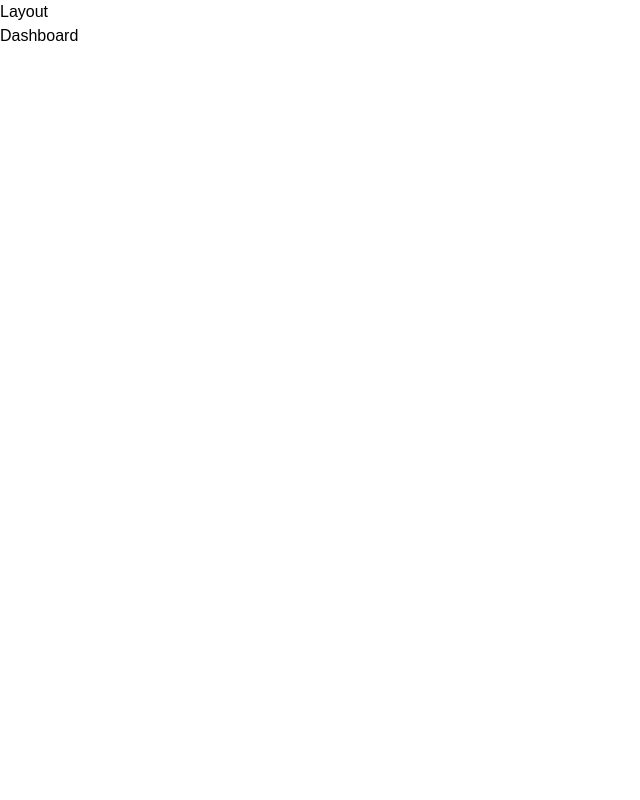
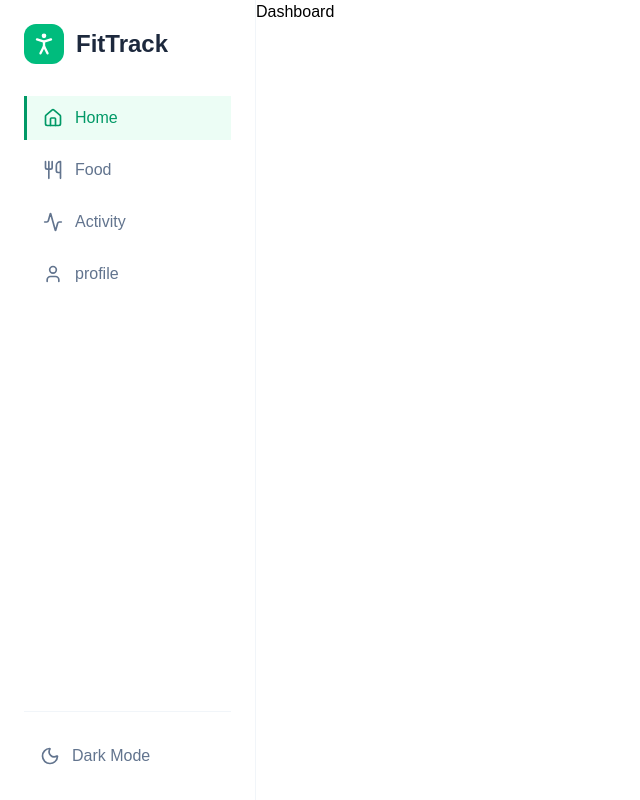
Before and after one commit to Rizwan2005khan/Fitness_Tracker, a React app in the folder client/: page / in a window 1280 px wide. Both pictures are taken after typing "name@example.com", "Sample123" into the empty fields and a click on the button 780 px from the left and 436 px from the top of the page. Shown: the whole page, without its empty margins (0-640 px from the left). Built offline with nearby package versions, Linux system fonts and the light colour scheme; the HTML template or start-up script is replaced by a standard one; a web font is replaced by a local one.

Commit message:
added sidebar functionality

```diff
--- /dev/null
+++ b/client/src/components/BottomNav.tsx
@@ -0,0 +1,26 @@
+import { Activity, Home, User, Utensils } from "lucide-react"
+import { NavLink } from "react-router-dom"
+
+const BottomNav = () => {
+
+    const navItems= [
+        {path: '/', label: 'Home', icon:Home},
+        {path: '/food', label: 'Food', icon: Utensils},
+        {path: '/activity', label: 'Activity', icon:Activity},
+        {path: '/profile', label: 'Profile', icon: User}
+    ]
+  return (
+    <nav className="fixed bottom-0 left-0 right-0 bg-white dark:bg-slate-900 border-t border-slate-100 dark:border-slate-800 px-4 pb-safe lg:hidden transition-colors duration-200">
+        <div className="max-w-lg mx-auto flex flex justify-around items-center h-16">
+            {navItems.map((item) => (
+                <NavLink key={item.path} to={item.path} className={({ isActive}) => `flex flex-col items-center gap-1 px-4 py-2 rounded-xl transition-all duration-200 ${isActive ? 'text-emerald-600 dark:text-emerald-400' : 'text-slate-400 dark:text-slate-500 hover:text-slate-600 dark:hover:text-slate-300'}`}>
+                    <item.icon className="size-5.5" />
+                    <span className="text-xs font-medium">{item.label}</span>
+                </NavLink>
+            ))}
+        </div>
+    </nav>
+  )
+}
+
+export default BottomNav
--- /dev/null
+++ b/client/src/components/Sidebar.tsx
@@ -0,0 +1,47 @@
+import { ActivityIcon, HomeIcon, MoonIcon, PersonStandingIcon, SunIcon, UserIcon, UtensilsIcon } from "lucide-react"
+import { useTheme } from "../context/ThemeContext"
+import { NavLink } from "react-router-dom"
+
+const Sidebar = () => {
+
+    const navItems = [
+        {path: '/', label: 'Home', icon: HomeIcon},
+        {path: '/food', label: 'Food', icon: UtensilsIcon},
+        {path: '/activity', label: 'Activity', icon: ActivityIcon},
+        {path: '/profile', label: 'profile', icon: UserIcon}
+    ]
+
+    const {theme, toggleTheme} = useTheme()
+  return (
+    <nav className="hidden lg:flex flex-col w-64 bg-white dark:bg-slate-900 border-r border-slate-100 dark:border-slate-800 p-6 transition-colors duration-200">
+        <div className="flex items-center gap-3 mb-8">
+            <div className="size-10 rounded-xl bg-emerald-500 flex items-center justify-center">
+                <PersonStandingIcon className="size-7 text-white" />
+            </div>
+            <h1 className="text-2xl font-bold text-slate-800 dark:text-white">FitTrack</h1>
+        </div>
+
+        <div className="flex flex-col gap-2">
+            {navItems.map((item) => (
+                <NavLink key={item.path} to={item.path}
+                className={({ isActive }) => `flex items-center gap-3 px-4 py-2.5 border-l-3 transition-all duration-200 ${isActive ? 'bg-emerald-50 dark:bg-emerald-900/10 text-emerald-600 dark:text-emerald-400 font-medium' : 'text-slate-500 dark:text-slate-400 hover:bg-slate-50 dark:hover:bg-slate-800 hover:text-slate-700 dark:hover:text-slate-200 border-transparent'}`}
+                >
+                    <item.icon className="size-5" />
+                    <span className="text-base">{item.label}</span>
+                </NavLink>
+            ))}
+        </div>
+
+        <div className="mt-auto pt-6 border-t border-slate-100 dark:border-slate-800">
+            <button
+            onClick={toggleTheme}
+             className="flex items-center gap-3 px-4 py-2 5 w-full text-slate-500 dark:text-slate-400 hover:bg-slate-50 dark:hover:bg-slate-800 hover:text-slate-700 dark:hover:text-slate-200 rounded-lg transition-colors duration-200 cursor-pointer">
+                {theme === 'light' ? <MoonIcon className="size-5" /> : <SunIcon className="size-5" />}
+                <span className="text-base">{theme === 'light' ? 'Dark Mode' : 'Light Mode'}</span>
+            </button>
+        </div>
+    </nav>
+  )
+}
+
+export default Sidebar
--- a/client/src/context/ThemeContext.tsx
+++ b/client/src/context/ThemeContext.tsx
@@ -1,7 +1,7 @@
 import {createContext, useContext, useEffect, useState} from 'react'
 
 interface ThemeContextType {
-    theme: String;
+    theme: string;
     toggleTheme: () => void
 }
 const ThemeContext = createContext<ThemeContextType | undefined>(undefined);
--- a/client/src/index.css
+++ b/client/src/index.css
@@ -1,7 +1,7 @@
 @import url('https://fonts.googleapis.com/css2?family=Rethink+Sans:ital,wght@0,400..800;1,400..800&display=swap');
 @import "tailwindcss";
 
-/* @variant dark (&:where(.dark, .dark *)) */
+@variant dark (&:where(.dark, .dark *));
 
 * {
     font-family: "Rethink Sans", sans-serif;
--- a/client/src/pages/Layout.tsx
+++ b/client/src/pages/Layout.tsx
@@ -1,10 +1,15 @@
 import { Outlet } from "react-router-dom"
+import Sidebar from "../components/Sidebar"
+import BottomNav from "../components/BottomNav"
 
 const Layout = () => {
   return (
-    <div>
-      Layout
+    <div className="layout-container">
+      <Sidebar />
+      <div className="flex-1 overflow-y-scroll">
       <Outlet />
+      </div>
+      <BottomNav />
     </div>
   )
 }
```
